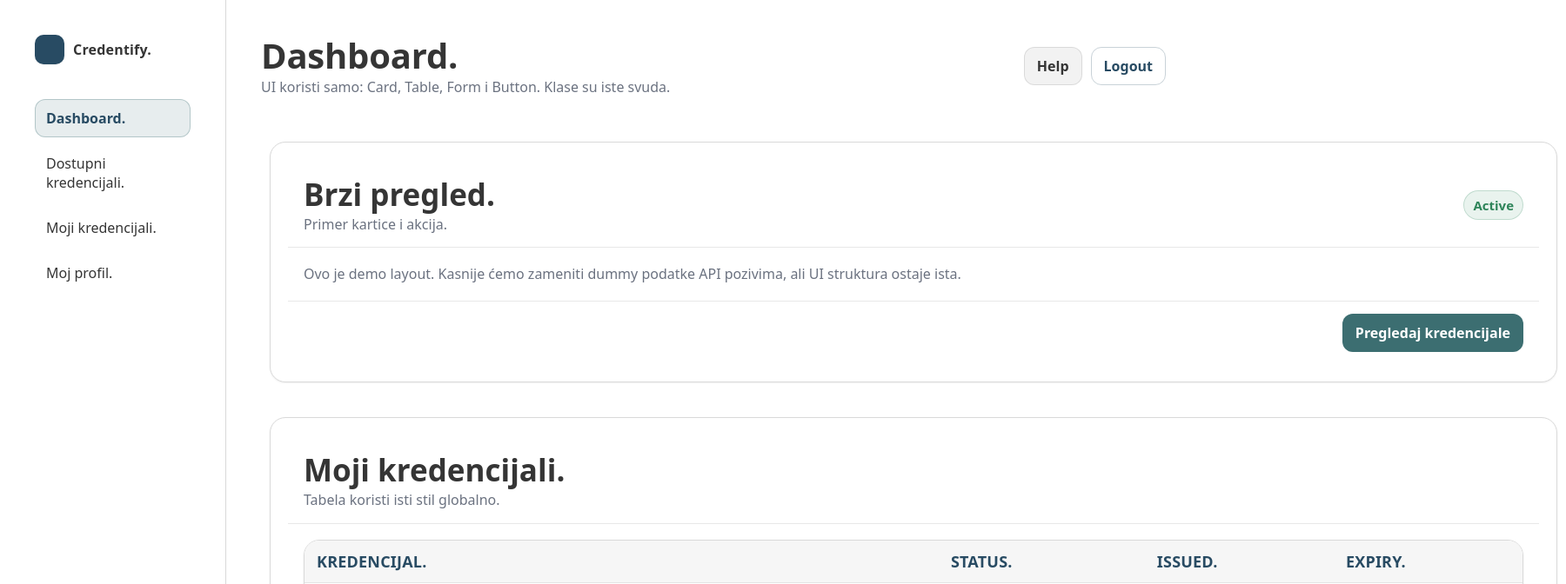
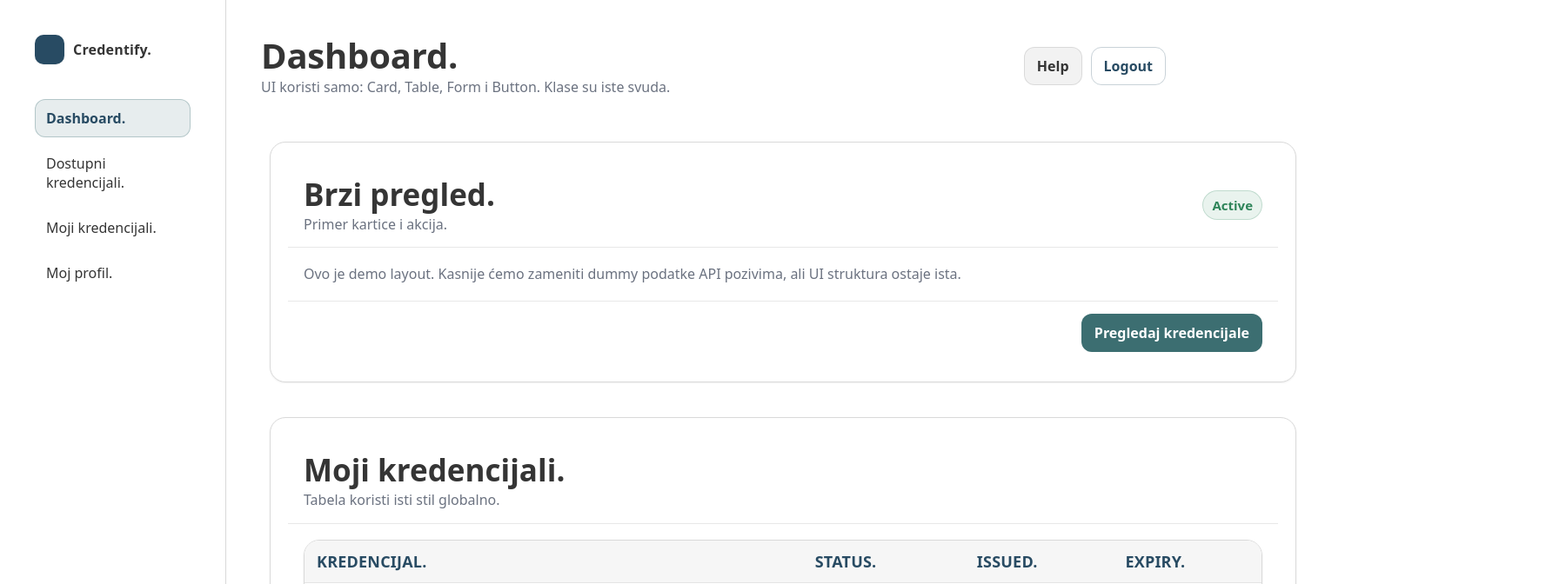
Before and after one commit to elab-development/internet-tehnologije-2025-credentify_2021_1107, a React (Create React App) app in the folder credentify-fe/: page / in a window 1280 px wide. Shown: the top 672 px of the page at 87% size, 1800 px wide, since content can reach past the window. Built offline with nearby package versions, Linux system fonts and the light colour scheme.

Commit message:
Instalirane i ikonice za koriscenje

```diff
--- a/credentify-fe/package.json
+++ b/credentify-fe/package.json
@@ -10,6 +10,7 @@
     "axios": "^1.13.4",
     "react": "^19.2.4",
     "react-dom": "^19.2.4",
+    "react-icons": "^5.5.0",
     "react-router-dom": "^7.13.0",
     "react-scripts": "5.0.1",
     "web-vitals": "^2.1.4"
--- a/credentify-fe/src/App.css
+++ b/credentify-fe/src/App.css
@@ -131,7 +131,7 @@ button, input, select, textarea { font: inherit; }
 .container {
   display: grid;
   gap: var(--space-5);
-  width: 1500px;
+  width: 1200px;
   padding: 10px;
 }
 
```
Also changed, not shown: 1 other file (tests, documents, lock files or other folders).
